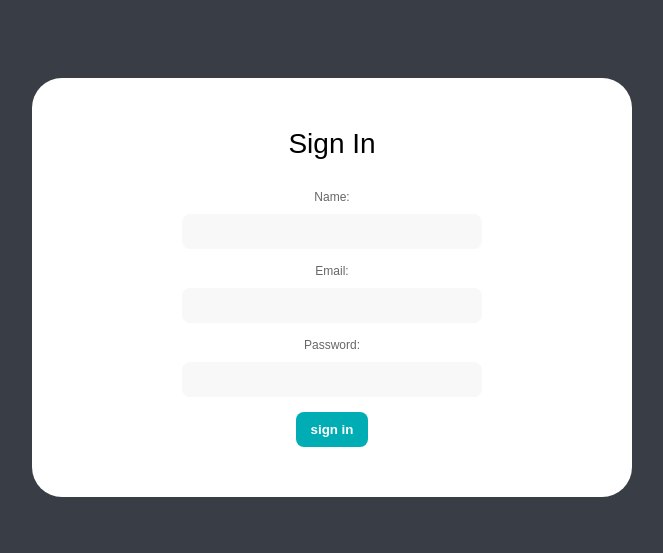
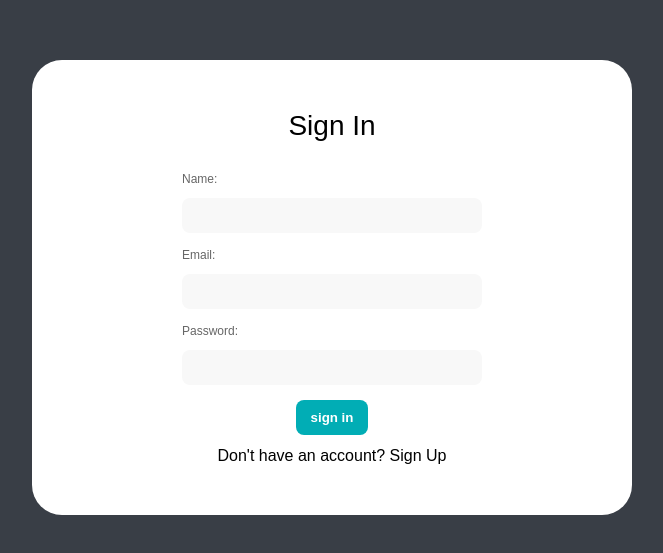
Before and after one commit to 3ricLu/Study2Gether, a React (Create React App) app in the folder client/: page / in a window 1280 px wide. Shown: the part 113-666 px from the top of the page, without its empty margins (308-971 px from the left). Built offline with nearby package versions, Linux system fonts and the light colour scheme.

Commit message:
update-sign-in

```diff
--- a/client/src/components/SignIn.js
+++ b/client/src/components/SignIn.js
@@ -53,6 +53,7 @@ function LoginForm({ Login, error }) {
     Login(details);
   };
   return (
+      <>
     <form onSubmit={submitHandler}>
       <div className="form-inner">
         <h2>Sign In</h2>
@@ -82,9 +83,15 @@ function LoginForm({ Login, error }) {
         </div>
 
         <input type="submit" value="sign in" />
+
+        <div className="sign-up">
+            Don't have an account? Sign Up
+        </div>
       </div>
+
     </form>
 
+    </>
 
   );
 }
--- a/client/src/styles/signin.css
+++ b/client/src/styles/signin.css
@@ -59,7 +59,8 @@ form .form-inner .form-group {
     display: block;
     color: #666;
     font-size: 12px;
-    margin-bottom: 10px;
+    text-align: left;
+    margin-bottom: 12px;
     transition: 0.4s;
 }
 
@@ -86,6 +87,7 @@ form .form-inner input[type="submit"] {
     padding: 10px 15px;
     border-radius: 8px;
     background-color: #01ADB5;
+    margin-bottom: 12px;
     transition: 0.4s;
     color: #FFF;
     font-weight: 700;
--- a/package.json
+++ b/package.json
@@ -7,6 +7,7 @@
     "dotenv": "^16.0.1",
     "express": "^4.18.1",
     "express-async-handler": "^1.2.0",
+    "firebase": "^9.8.1",
     "mongoose": "^6.3.3",
     "path": "^0.12.7"
   }
```
Also changed, not shown: client/src/contexts/AuthContent.js (added, +12 -0 lines), client/src/firebase/firebase.js (+15 -0 lines), 1 other file (tests, documents, lock files or other folders).
